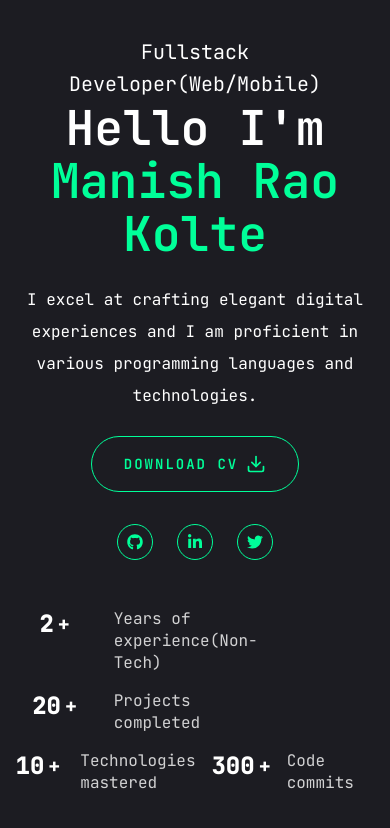
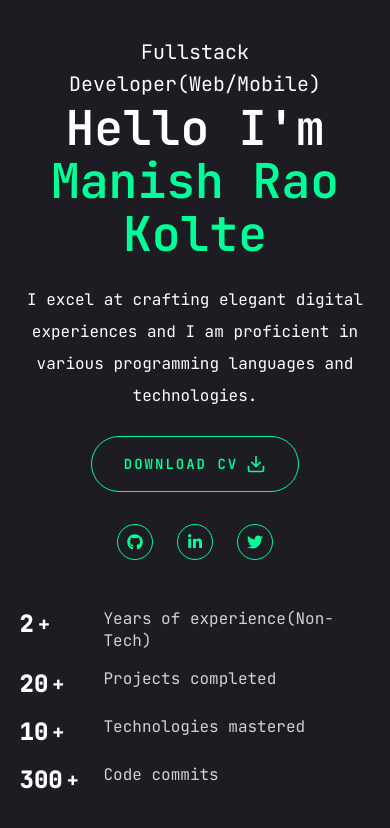
Before and after one commit to Manish-Rao-Kolte/Portfolio, a Next.js app: page / in a window 390 px wide. Shown: the part 406-1234 px from the top of the page. Built offline with nearby package versions, Linux system fonts and the light colour scheme.

Commit message:
Fix allignemnt issues.

```diff
--- a/src/components/Stats.jsx
+++ b/src/components/Stats.jsx
@@ -7,14 +7,14 @@ const Stats = () => {
     return (
         <section className="pt-4 pb-12 xl:pt-0 xl:pb-0">
             <div className="container mx-auto">
-                <div className="flex flex-wrap gap-4 md:gap-6 max-w-[90vw] md:max-w-[80vw] mx-auto xl:max-w-none">
+                <div className="flex flex-col sm:flex-row flex-wrap gap-4 md:gap-6 max-w-[90vw] md:max-w-[80vw] mx-auto xl:max-w-none">
                     {stats.map((item, index) => {
                         return (
                             <div
                                 key={index}
-                                className="flex-1 flex gap-6 items-start md:items-center md:justify-center xl:justify-start group"
+                                className="w-full sm:flex-1 flex gap-6 items-start md:items-center md:justify-center xl:justify-start group"
                             >
-                                <div className="text-2xl min-w-[20%] md:min-w-none md:text-4xl xl:text-6xl flex gap-1 justify-center items-center font-extrabold">
+                                <div className="text-2xl min-w-[60px] justify-left md:min-w-none md:text-4xl xl:text-6xl flex gap-1 sm:justify-center items-center font-extrabold">
                                     <CountUp
                                         end={item.num}
                                         duration={4}
@@ -27,8 +27,8 @@ const Stats = () => {
                                 <p
                                     className={`${
                                         item.text.length < 15
-                                            ? "max-w-[100px]"
-                                            : "max-w-[150px]"
+                                            ? "sm:max-w-[100px]"
+                                            : "sm:max-w-[150px]"
                                     } leading-snug text-white/80 text-wrap`}
                                 >
                                     {item.text}
```
